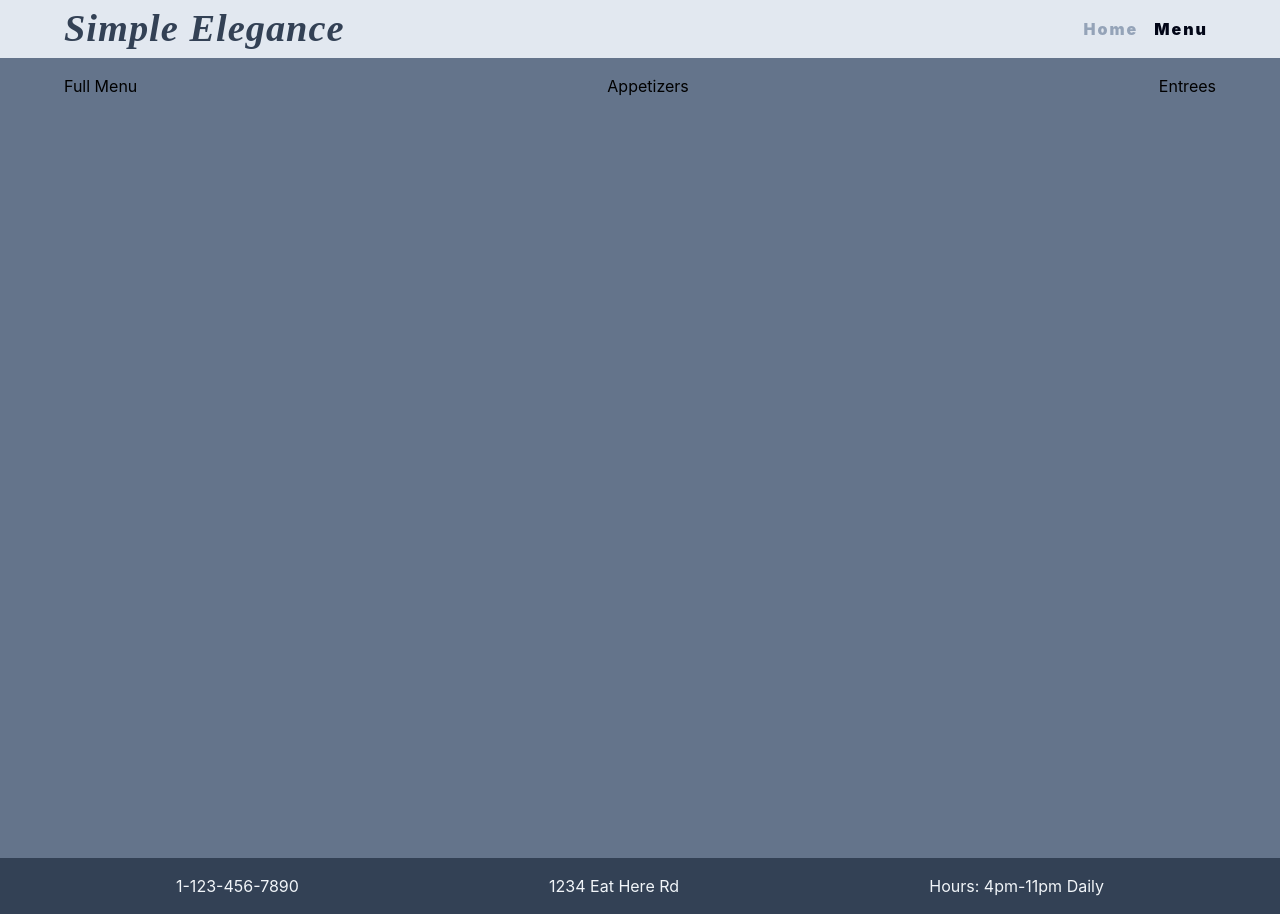
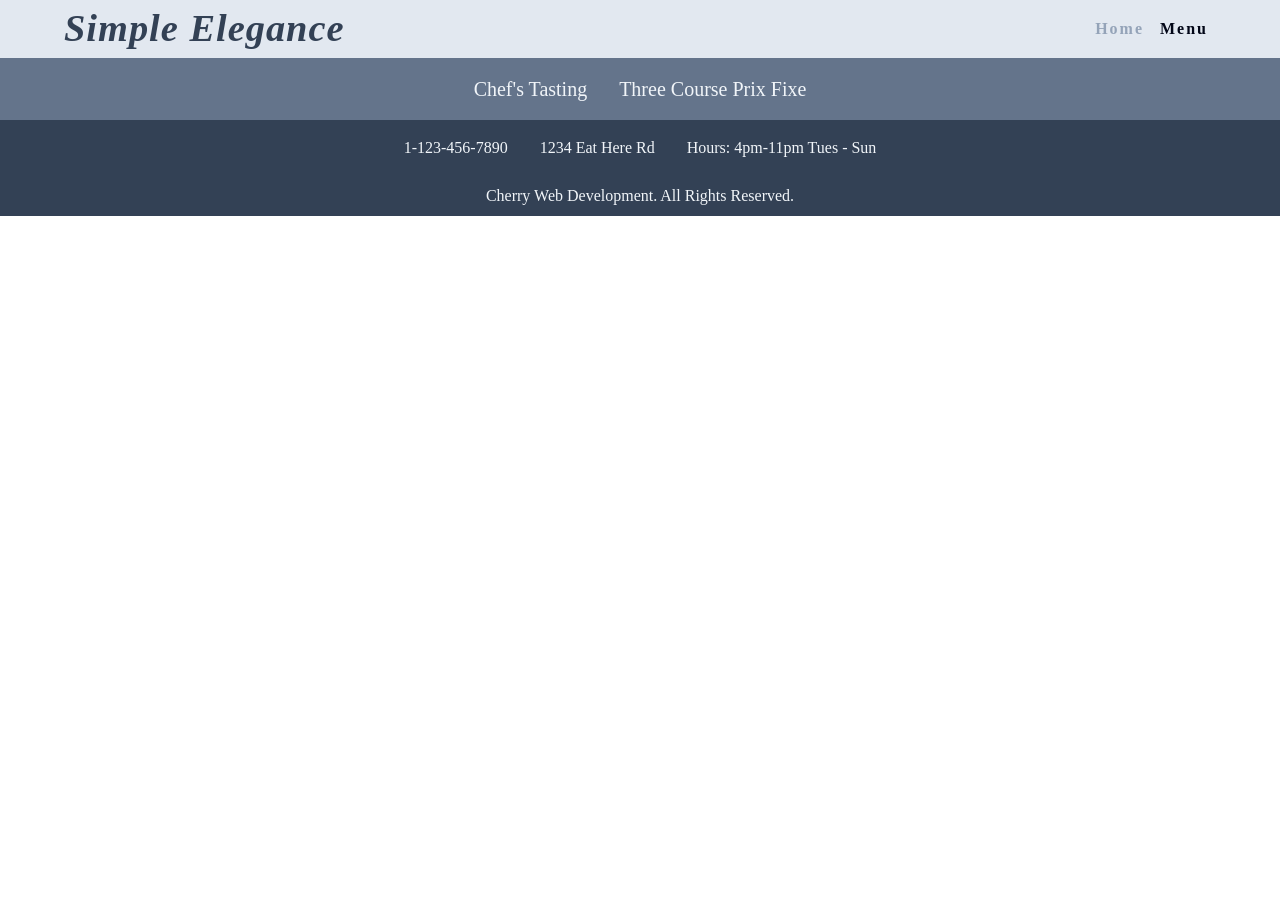
Before and after one commit to ken-cherry/restaurant-vite, a React (Vite) app: page /menu in a window 1280 px wide. After the commit the page ends 800 px from the top, so only its background shows below. Built offline with nearby package versions, Linux system fonts and the light colour scheme.

Commit message:
Added Components: Tasting, TastingItems, ThreeCourse, ThreeCourseItems. Styled: tasting

```diff
--- a/src/components/Footer.jsx
+++ b/src/components/Footer.jsx
@@ -8,7 +8,10 @@ const Footer = () => {
         <div className="contact-info">
           <div className="phone-number">1-123-456-7890</div>
           <div className="address">1234 Eat Here Rd</div>
-          <div className="hours">Hours: 4pm-11pm Daily</div>
+          <div className="hours">Hours: 4pm-11pm Tues - Sun</div>
+        </div>
+        <div className="footer-bottom">
+          <p>Cherry Web Development. All Rights Reserved.</p>
         </div>
       </div>
     </Wrapper>
@@ -32,11 +35,17 @@ const Wrapper = styled.section`
     gap: 0.5rem;
     margin-top: 1rem;
   }
+  .footer-bottom {
+    margin: 0.5rem auto;
+  }
   @media (min-width: 768px) {
     .contact-info {
       flex-direction: row;
       justify-content: space-between;
-      margin: 1rem 7rem;
+      /* margin: 1rem 7rem; */
+      margin: 1rem auto;
+      max-width: 700px;
+      gap: 2rem;
     }
   }
 `;
--- a/src/components/Navbar.jsx
+++ b/src/components/Navbar.jsx
@@ -39,7 +39,6 @@ const Wrapper = styled.nav`
     letter-spacing: var(--letterSpacing);
     font-weight: 700;
     color: var(--slate-700);
-    font-family: serif;
     font-style: italic;
   }
   .nav-links {
--- /dev/null
+++ b/src/components/Tasting.jsx
@@ -0,0 +1,14 @@
+import React from "react";
+import TastingItem from "./TastingItem";
+
+const Tasting = ({ items }) => {
+  return (
+    <div className="section-center">
+      {items.map((tastingItem) => {
+        return <TastingItem key={tastingItem.id} {...tastingItem} />;
+      })}
+    </div>
+  );
+};
+
+export default Tasting;
--- /dev/null
+++ b/src/components/TastingItem.jsx
@@ -0,0 +1,12 @@
+import React from "react";
+
+const TastingItem = ({ title, desc, category }) => {
+  return (
+    <article className="tasting-item">
+      <h1>{title}</h1>
+      <p>{desc}</p>
+    </article>
+  );
+};
+
+export default TastingItem;
--- a/src/data.js
+++ b/src/data.js
@@ -1,6 +1,185 @@
-const navLinks = [
+// const navLinks = [
+//   {
+//     id: 0,
+//     title: "home",
+//   },
+// ];
+export const tasting = [
   {
-    id: 0,
-    title: "home",
+    id: 1,
+    title: "Tuna Tartare",
+    desc: "avocado, sesame seed, ginger oil, mango coulis",
+    category: "chefs tasting",
+  },
+  {
+    id: 2,
+    title: "Baby Beets",
+    desc: "goat cheese, roasted pecans, champagne vinaigrette, baby cress",
+    category: "chefs tasting",
+  },
+  {
+    id: 3,
+    title: "Seared Foie Gras",
+    desc: "crepe, peach jam",
+    category: "chefs tasting",
+  },
+  {
+    id: 4,
+    title: "Fusilli Calabrese",
+    desc: "duck ragu, parmesan cheese",
+    category: "chefs tasting",
+  },
+  {
+    id: 5,
+    title: "Sea Scallops",
+    desc: "potato gratin, green peas puree",
+    category: "chefs tasting",
+  },
+  {
+    id: 6,
+    title: "Beef Wellington",
+    desc: "mushroom duxelles, truffle tapenade, rainbow baby carrots",
+    category: "chefs tasting",
+  },
+  {
+    id: 7,
+    title: "Buttermilk Chocolate Torte",
+    desc: "plum, chocolate chantilly, berry compote",
+    category: "chefs tasting",
   },
 ];
+
+export const appetizer = [
+  {
+    id: 1,
+    title: "Golden Osetra Caviar",
+    desc: "traditional accoutrements, creme fraiche. ($115 supplement per ounce)",
+    category: "appetizers",
+  },
+  {
+    id: 2,
+    title: "Baby Beets",
+    desc: "goat cheese, roasted pecans, champagne vinaigrette, baby cress",
+    category: "appetizers",
+  },
+  {
+    id: 3,
+    title: "Caeser Salad",
+    desc: "little gem lettuce, parmesan crisps, croutons",
+    category: "appetizers",
+  },
+  {
+    id: 4,
+    title: "Buratta",
+    desc: "heirloom tomato, stracciatella, rainbow cherry tomatoes, balsamic drizzle",
+    category: "appetizers",
+  },
+  {
+    id: 5,
+    title: "Tuna Tartare",
+    desc: "avocado, sesame seed, ginger oil, mango coulis",
+    category: "appetizers",
+  },
+  {
+    id: 6,
+    title: "Spanish Grilled Octopus",
+    desc: "braised fennel, olive tapenade",
+    category: "appetizers",
+  },
+  {
+    id: 7,
+    title: "Truffle Risotto",
+    desc: "wild mushrooms",
+    category: "appetizers",
+  },
+  {
+    id: 8,
+    title: "Fusilli Calabrese",
+    desc: "duck ragu, parmesan cheese",
+    category: "appetizers",
+  },
+  {
+    id: 9,
+    title: "Seared Foie Gras",
+    desc: "crepe, peach jam, cardamom",
+    category: "appetizers",
+  },
+];
+
+export const entrees = [
+  {
+    id: 1,
+    title: "Sea Scallops",
+    desc: "potato gratin, green peas puree",
+    category: "entree",
+  },
+  {
+    id: 2,
+    title: "Duck Breast",
+    desc: "carrot puree, roasted brussel sprouts, duck jus",
+    category: "entree",
+  },
+  {
+    id: 3,
+    title: "Atlantic Halibut",
+    desc: "braised leeks, fava beans, beurre blanc",
+    category: "entree",
+  },
+  {
+    id: 4,
+    title: "Branzino",
+    desc: "baby zucchini, couscous, capers, brown butter",
+    category: "entree",
+  },
+  {
+    id: 5,
+    title: "Herb Crusted Rack of Lamb",
+    desc: "creamy polenta, artichokes, aromatic herbs infused sauce",
+    category: "entree",
+  },
+  {
+    id: 6,
+    title: "Beef Wellington",
+    desc: "muchroom duxelles, truffle tapenade, rainbow baby carrots",
+    category: "entree",
+  },
+  {
+    id: 7,
+    title: "Potato Gnocchi",
+    desc: "sauteed mushrooms, spinach, truffle butter",
+    category: "entree",
+  },
+];
+
+export const deserts = [
+  {
+    id: 1,
+    title: "Raspberry Pavlova",
+    desc: "vanilla meringue, chocolate namelaka, raspberry sorbet (gf)",
+    category: "desert",
+  },
+  {
+    id: 2,
+    title: "Lovely Popcorn",
+    desc: "popcorn mousse, orange granita, caramelized popcorn crumble",
+    category: "desert",
+  },
+  {
+    id: 3,
+    title: "Pina Colada",
+    desc: "coconut ganache, pineapple compote, hazelnut praline, pineapple sorbet",
+    category: "desert",
+  },
+  {
+    id: 4,
+    title: "Chocolate Souffle",
+    desc: "vanilla ice cream",
+    category: "desert",
+  },
+  {
+    id: 5,
+    title: "Sorbets & Ice Cream",
+    desc: "vanilla, chocolate, pistachio, mango, coconut, raspberry",
+    category: "desert",
+  },
+];
--- a/src/index.css
+++ b/src/index.css
@@ -13,7 +13,7 @@ html {
 }
 
 :root {
-  font-family: Inter, system-ui, Avenir, Helvetica, Arial, sans-serif;
+  font-family: serif, Inter, system-ui, Avenir, Helvetica, Arial, sans-serif;
   line-height: 1.5;
   font-weight: 400;
 
--- a/src/pages/Hero.jsx
+++ b/src/pages/Hero.jsx
@@ -25,7 +25,6 @@ const Wrapper = styled.section`
   }
   .hero-center {
     color: var(--slate-100);
-    font-family: serif;
     font-style: italic;
   }
 `;
--- a/src/pages/Menu.jsx
+++ b/src/pages/Menu.jsx
@@ -1,18 +1,26 @@
-import React from "react";
+import React, { useState } from "react";
 import { Link } from "react-router-dom";
 import styled from "styled-components";
+import { tasting } from "../data";
+import Tasting from "../components/Tasting";
 
 const Menu = () => {
+  const [tastingItems, setTastingItems] = useState(tasting);
+
   return (
     <Wrapper>
       <div className="menu-center">
         <div className="menu-selection">
-          <ul>
-            <li>full menu</li>
-            <li>appetizers</li>
-            <li>entrees</li>
-          </ul>
+          <div className="tasting">Chef's Tasting</div>
+          <div className="three-course">Three Course Prix Fixe</div>
         </div>
+        <div className="tasting-menu">
+          {/* <Tasting items={tastingItems} /> */}
+        </div>
+        {/* <div className="menu-cost">
+          <p>chef's tasting: $180 per person</p>
+          <p>three course prix fixe: $100 per person</p>
+        </div> */}
       </div>
     </Wrapper>
   );
@@ -22,23 +30,37 @@ const Wrapper = styled.section`
   background: var(--slate-500);
 
   .menu-center {
-    height: 100vh;
-    text-transform: capitalize;
+    /* height: 100vh; */
+    /* text-transform: capitalize; */
+    color: var(--slate-100);
+    font-weight: 500;
+    font-size: 1.25rem;
   }
   .menu-selection {
-    width: var(--view-width);
-    margin: 0 auto;
+    display: flex;
+    flex-direction: row;
+    justify-content: center;
+    gap: 2rem;
     padding: 1rem;
   }
-  ul {
-    display: flex;
-    flex-direction: row;
-    justify-content: space-between;
+  .menu-cost {
+    /* height: 50vh; */
+    margin-top: 5rem;
+    display: grid;
+    place-items: center;
+  }
+  .tasting-item {
+    display: grid;
+    place-items: center;
+    font-family: serif;
+    font-style: italic;
+    text-align: center;
+    margin: 1rem auto;
+  }
+  h1 {
+    text-decoration: underline;
   }
   @media (min-width: 768px) {
-    .ul {
-      margin: 1rem 7rem;
-    }
   }
 `;
 
```
Also changed, not shown: src/components/ThreeCourse.jsx (added, +7 -0 lines), src/components/ThreeCourseItems.jsx (added, +7 -0 lines).
